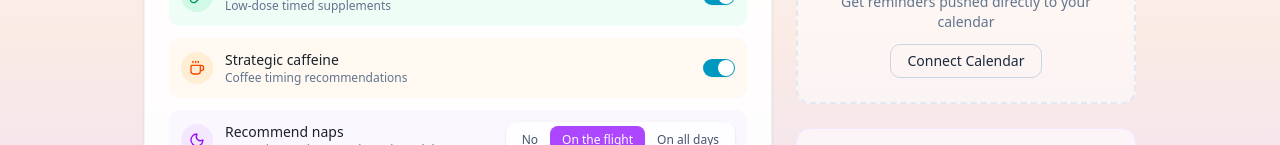
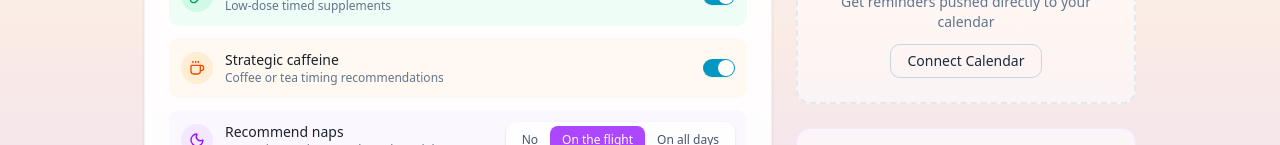
Before and after one commit to davidrecordon/dawnward, a Next.js app: page / in a window 1280 px wide. Shown: the part 655-800 px from the top of the page. Built offline with nearby package versions, Linux system fonts and the light colour scheme.

Commit message:
Fix caffeine card to mention coffee or tea
The preference toggle description now says "Coffee or tea timing
recommendations" instead of just "Coffee timing recommendations"
since caffeine can come from either beverage.

```diff
--- a/src/components/trip-form.tsx
+++ b/src/components/trip-form.tsx
@@ -281,7 +281,7 @@ export function TripForm({ formState, onFormChange }: TripFormProps) {
             <PreferenceToggle
               icon={<Coffee className="h-4 w-4" />}
               title="Strategic caffeine"
-              description="Coffee timing recommendations"
+              description="Coffee or tea timing recommendations"
               checked={formState.useCaffeine}
               onCheckedChange={(checked) => updateField("useCaffeine", checked)}
               colorScheme="orange"
```
